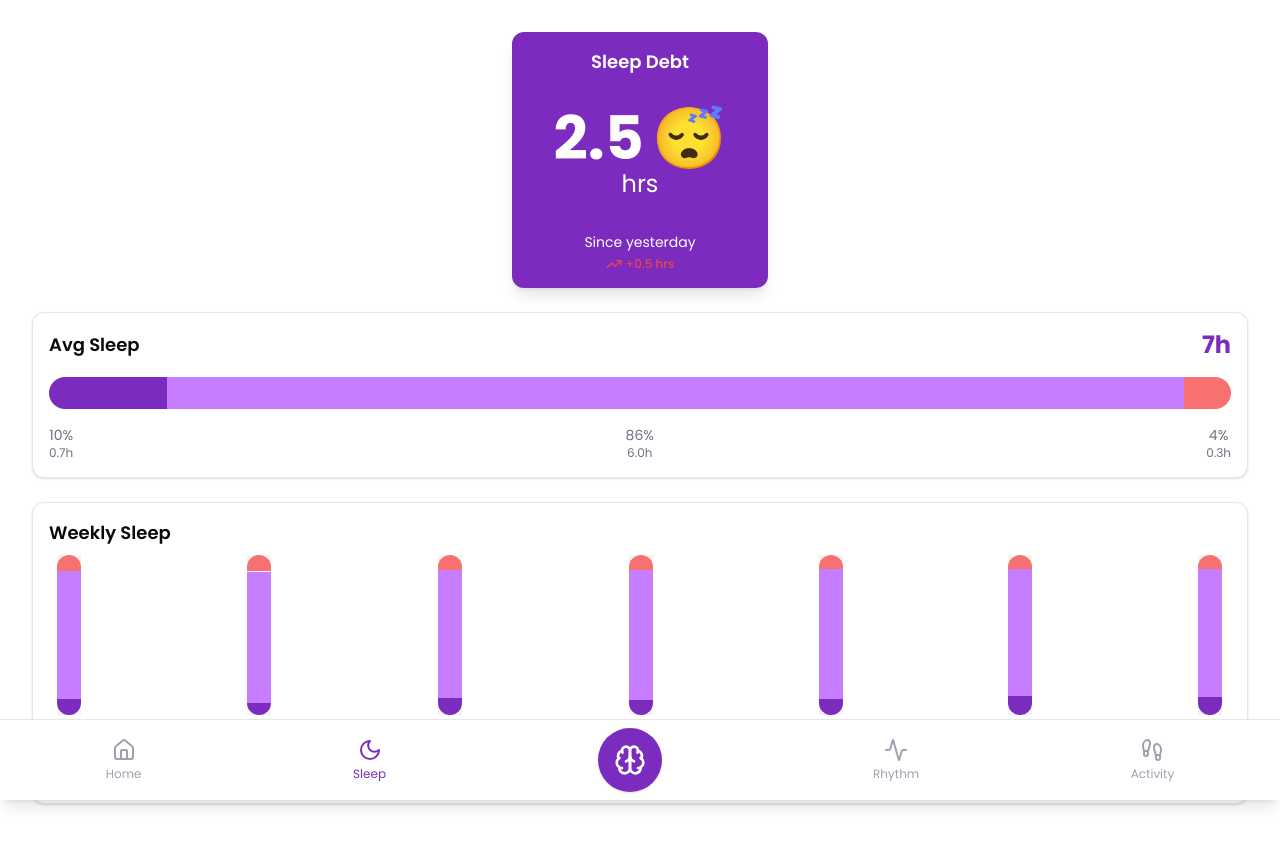
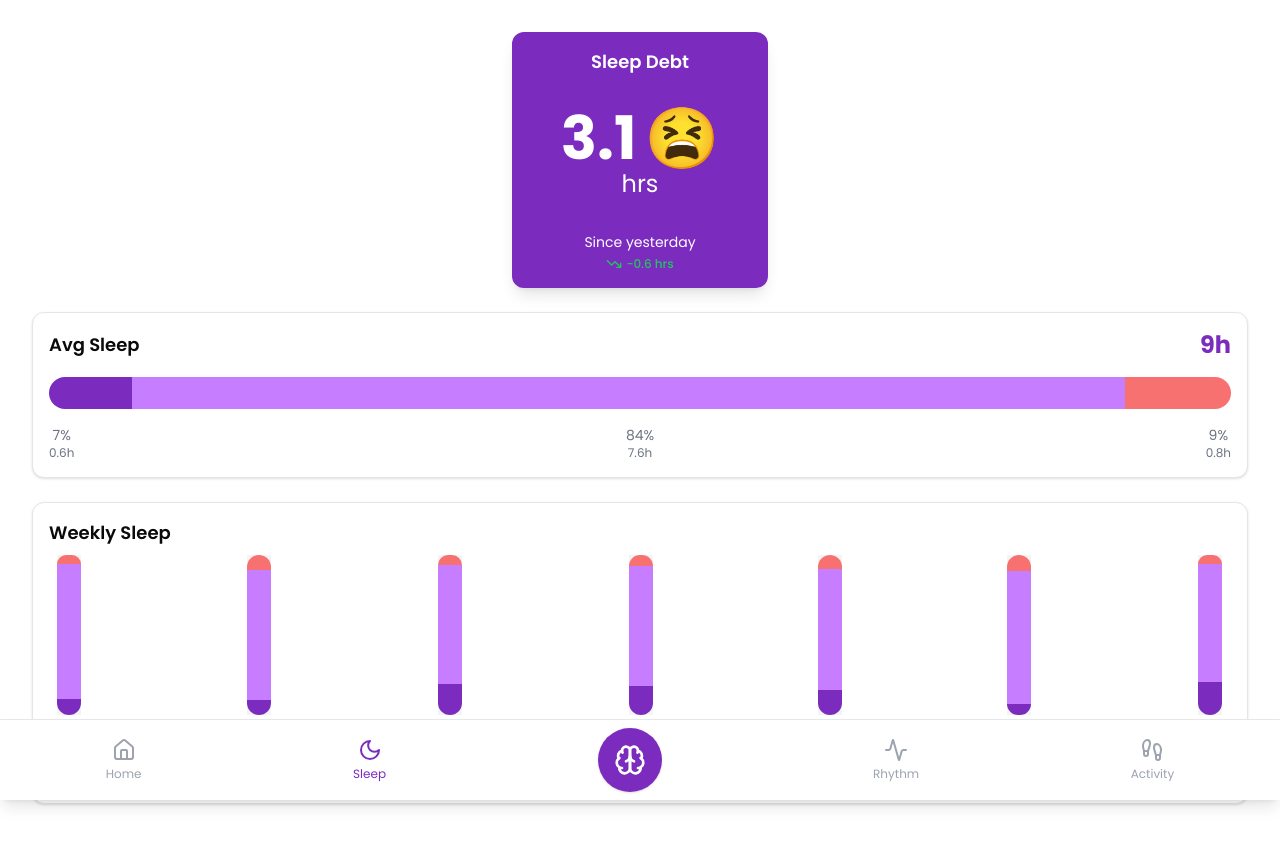
Before and after one commit to Ayushjain2205/circadia, a Next.js app: page /sleep in a window 1280 px wide. Shown: the top 846 px of the page. Built offline with nearby package versions, Linux system fonts and the light colour scheme.

Commit message:
Get sleep data from /sleep-data

```diff
--- /dev/null
+++ b/src/pages/api/sleep-data.ts
@@ -0,0 +1,42 @@
+import { NextApiRequest, NextApiResponse } from "next";
+
+function randomInRange(min: number, max: number): number {
+  return Math.random() * (max - min) + min;
+}
+
+function roundToOneDecimal(num: number): number {
+  return Math.round(num * 10) / 10;
+}
+
+export default function handler(req: NextApiRequest, res: NextApiResponse) {
+  const sleepData = {
+    sleepDebt: roundToOneDecimal(randomInRange(0, 5)),
+    sleepDebtDelta: roundToOneDecimal(randomInRange(-1, 1)),
+    deepSleep: Math.round(randomInRange(5, 20)),
+    lightSleep: Math.round(randomInRange(70, 90)),
+    awake: Math.round(randomInRange(2, 10)),
+    sumDuration: Math.round(randomInRange(360, 540)), // 6 to 9 hours in minutes
+  };
+
+  // Ensure percentages add up to 100%
+  const totalPercentage =
+    sleepData.deepSleep + sleepData.lightSleep + sleepData.awake;
+  sleepData.lightSleep += 100 - totalPercentage;
+
+  const weeklyData = Array.from({ length: 7 }, (_, index) => {
+    const sleep = roundToOneDecimal(randomInRange(6, 9));
+    const deep = roundToOneDecimal(randomInRange(0.5, 1.5));
+    const awake = roundToOneDecimal(randomInRange(0.3, 0.8));
+    const light = roundToOneDecimal(sleep - deep - awake);
+
+    return {
+      day: ["M", "T", "W", "T", "F", "S", "S"][index],
+      sleep,
+      deep,
+      light,
+      awake,
+    };
+  });
+
+  res.status(200).json({ sleepData, weeklyData });
+}
--- a/src/pages/sleep.tsx
+++ b/src/pages/sleep.tsx
@@ -1,33 +1,56 @@
 "use client";
 
-import React, { useState } from "react";
+import React, { useState, useEffect } from "react";
 import Layout from "@/components/Layout";
 import { Card, CardContent } from "@/components/ui/card";
 import { TrendingUp, TrendingDown } from "lucide-react";
 
+interface SleepData {
+  sleepDebt: number;
+  sleepDebtDelta: number;
+  deepSleep: number;
+  lightSleep: number;
+  awake: number;
+  sumDuration: number;
+}
+
+interface WeeklyData {
+  day: string;
+  sleep: number;
+  deep: number;
+  light: number;
+  awake: number;
+}
+
 const Sleep = () => {
-  const sleepData = {
-    sleepDebt: 2.5,
-    sleepDebtDelta: 0.5,
-    deepSleep: 10,
-    lightSleep: 86,
-    awake: 4,
-    sumDuration: 431,
-  };
-
-  const weeklyData = [
-    { day: "M", sleep: 7.2, deep: 0.7, light: 5.8, awake: 0.7 },
-    { day: "T", sleep: 6.8, deep: 0.5, light: 5.6, awake: 0.7 },
-    { day: "W", sleep: 7.5, deep: 0.8, light: 6.0, awake: 0.7 },
-    { day: "T", sleep: 6.5, deep: 0.6, light: 5.3, awake: 0.6 },
-    { day: "F", sleep: 7.0, deep: 0.7, light: 5.7, awake: 0.6 },
-    { day: "S", sleep: 8.2, deep: 1.0, light: 6.5, awake: 0.7 },
-    { day: "S", sleep: 7.8, deep: 0.9, light: 6.2, awake: 0.7 },
-  ];
-
+  const [sleepData, setSleepData] = useState<SleepData | null>(null);
+  const [weeklyData, setWeeklyData] = useState<WeeklyData[]>([]);
   const [selectedSleepStage, setSelectedSleepStage] = useState<string | null>(
     null
   );
+
+  useEffect(() => {
+    const fetchSleepData = async () => {
+      try {
+        const response = await fetch("/api/sleep-data");
+        const data = await response.json();
+        setSleepData(data.sleepData);
+        setWeeklyData(data.weeklyData);
+      } catch (error) {
+        console.error("Error fetching sleep data:", error);
+      }
+    };
+
+    fetchSleepData();
+  }, []);
+
+  if (!sleepData) {
+    return (
+      <Layout>
+        <div>Loading...</div>
+      </Layout>
+    );
+  }
 
   const getSleepDebtEmoji = (debt: number) => {
     if (debt <= 0) return "😊";
```
